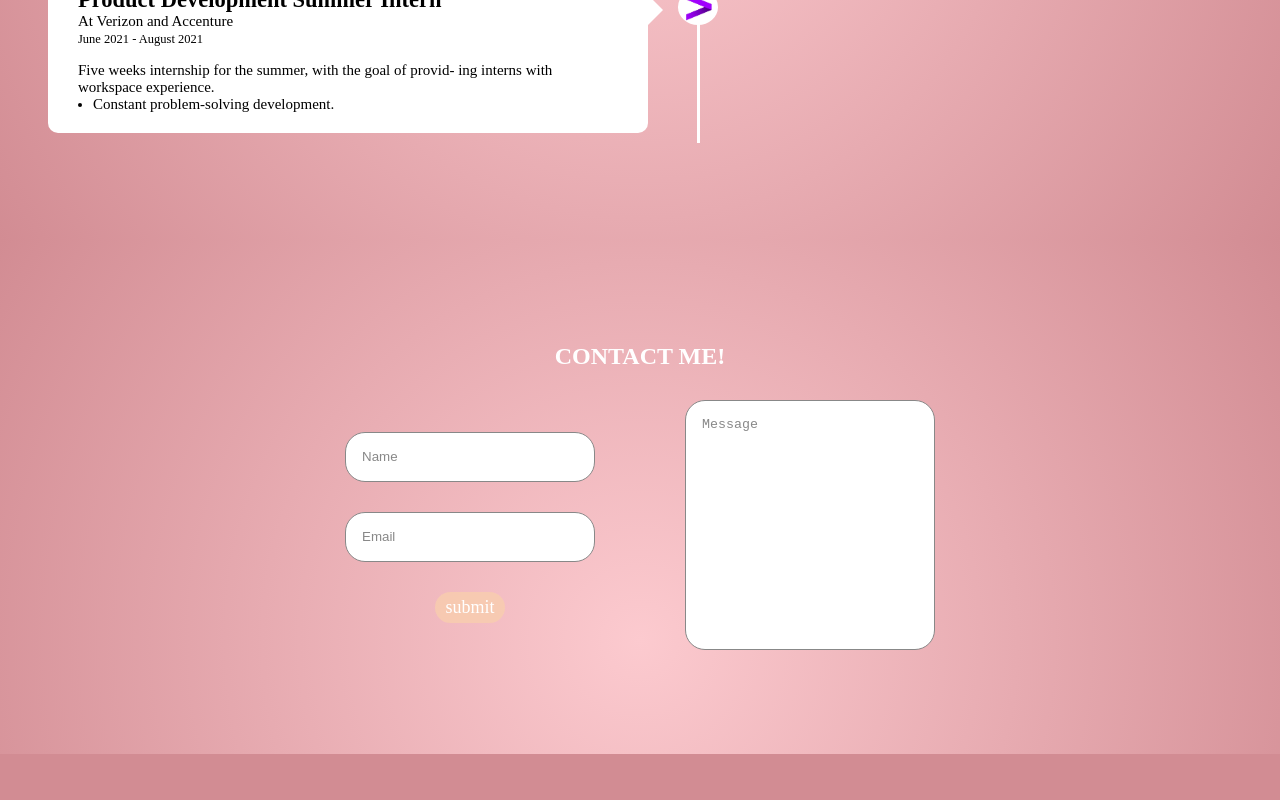
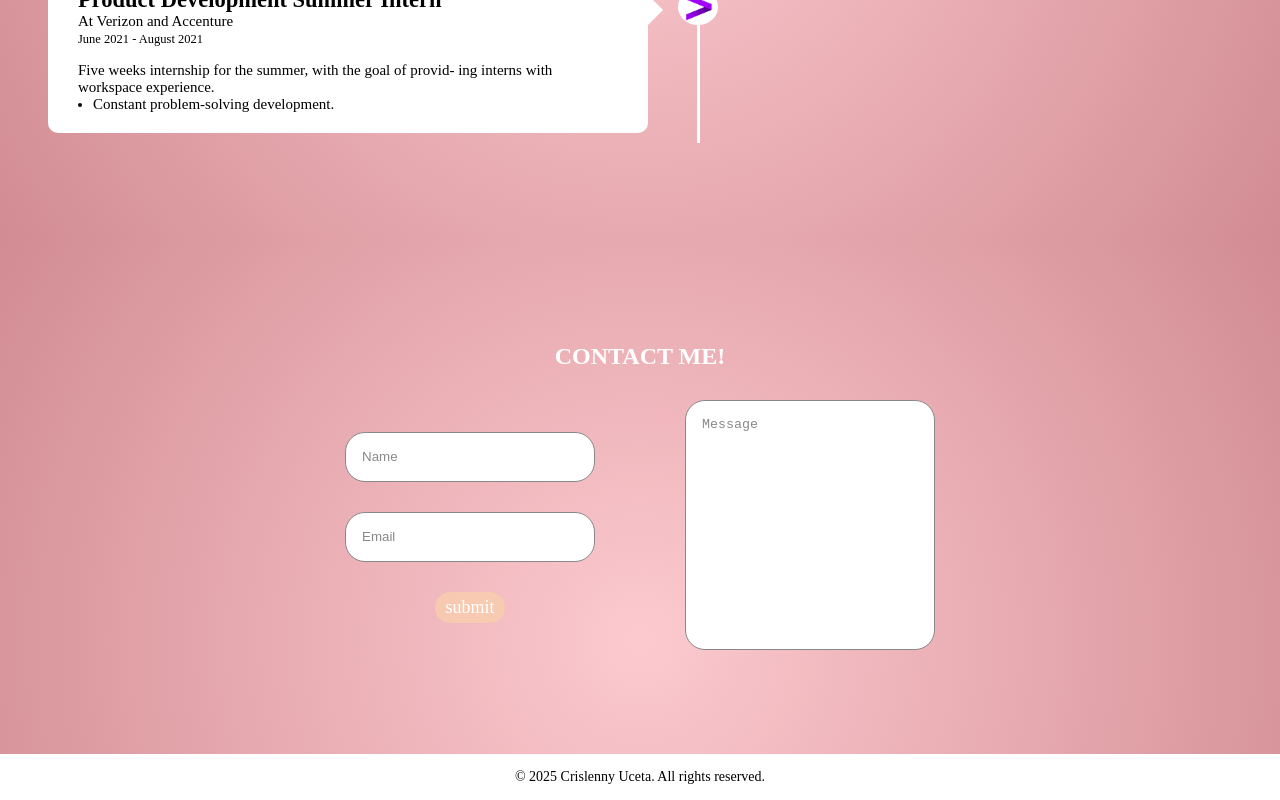
Before and after one commit to cuceta/PersonalPorfilio, a React (Vite) app: page / in a window 1280 px wide. Shown: the part 2960-3760 px from the top of the page. Before the commit the page ends 3714 px from the top, so only its background shows below. Built offline with nearby package versions, Linux system fonts and the light colour scheme; a web font is replaced by a local one.

Commit message:
Footer added

```diff
--- a/src/App.jsx
+++ b/src/App.jsx
@@ -5,19 +5,17 @@
 import Projects from "./components/Projects/Projects.jsx";
 import Experience from "./components/Experience/Experience.jsx";
 import ContactMe from "./components/ContactMe/ContactMe.jsx";
+import Footer from "./Footer/Footer.jsx";
 
 const App = () => {
     return(
-        <div >
+        <div>
             <Navbar/>
             <AboutMe/>
             <Projects/>
             <Experience/>
             <ContactMe/>
-            <script>
-                let lastScrollTop = 0;
-
-            </script>
+            <Footer/>
         </div>
     )
 }
--- /dev/null
+++ b/src/Footer/Footer.css
@@ -0,0 +1,9 @@
+.footer{
+    background-color: white;
+    font-size: 14px;
+    padding: 15px;
+}
+
+.footer-content {
+    text-align: center;
+}
--- /dev/null
+++ b/src/Footer/Footer.jsx
@@ -0,0 +1,14 @@
+import React from 'react';
+import "./Footer.css";
+
+const Footer = () => {
+    return (
+        <footer className="footer">
+            <div className="footer-content">
+                <p>&copy; 2025 Crislenny Uceta. All rights reserved.</p>
+            </div>
+        </footer>
+    );
+};
+
+export default Footer;
```
